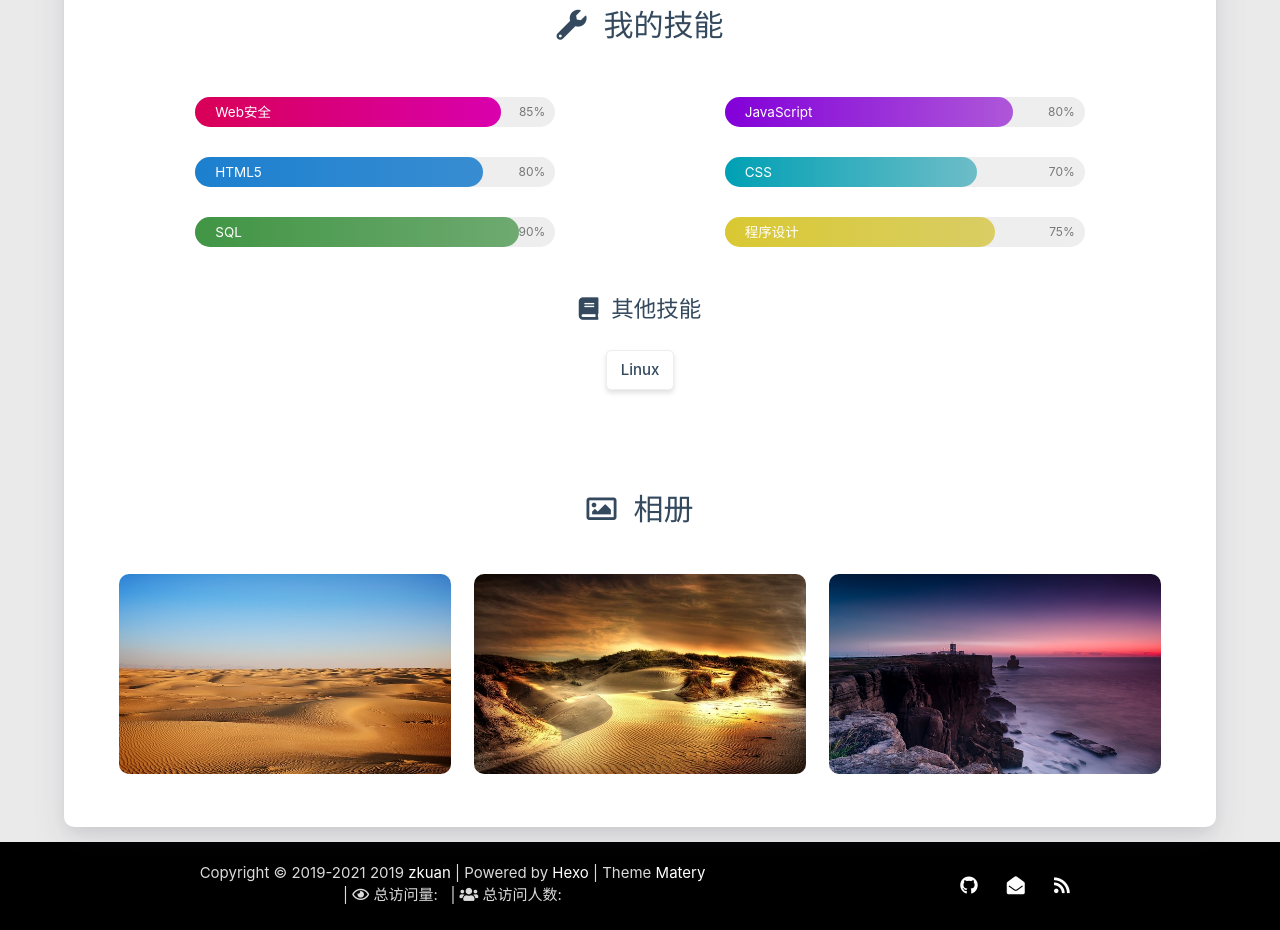
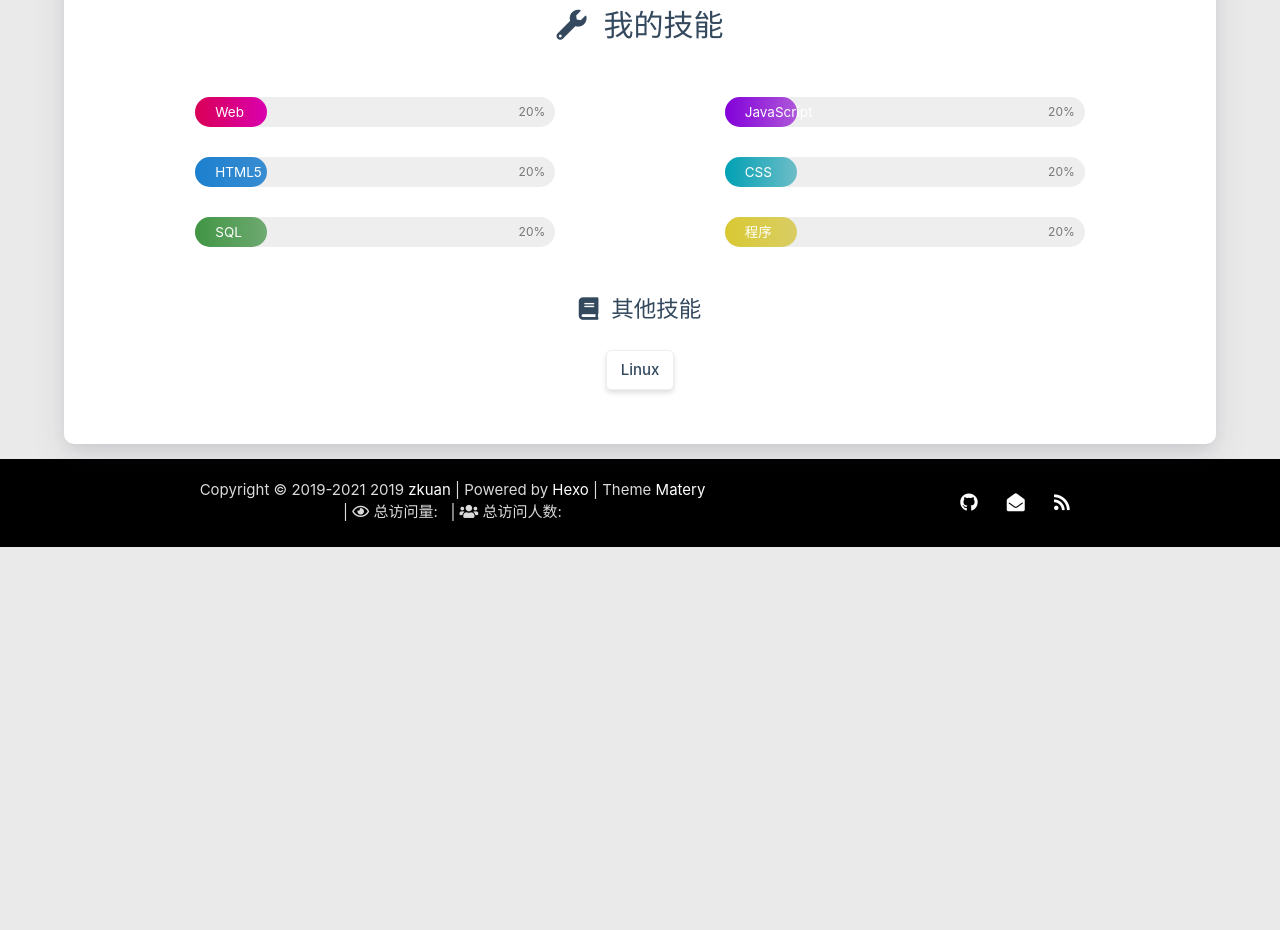
Before and after one commit to 0x95cn/WhoisZkuan.github.io.bak, a plain HTML site: page about/index.html in a window 1280 px wide. Shown: the part 1398-2328 px from the top of the page. After the commit the page ends 1945 px from the top, so only its background shows below. Drawn offline with Linux system fonts and the light colour scheme; some packages are replaced by stand-ins of ours; no server answers; a script that the page names is missing.

Commit message:
Site updated: 2021-08-14 12:36:12

```diff
--- a/about/index.html
+++ b/about/index.html
@@ -551,10 +551,10 @@
         <div class="col s12 m6 l6" data-aos="fade-up">
             <div class="skillbar">
                 <div class="skillbar-title"
-                     style="background: linear-gradient(to right, #FF0066 0%, #FF00CC 100%); width: 85%">
+                     style="background: linear-gradient(to right, #FF0066 0%, #FF00CC 100%); width: 20%">
                     <span>Web安全</span>
                 </div>
-                <div class="skill-bar-percent">85%</div>
+                <div class="skill-bar-percent">20%</div>
             </div>
         </div>
 
@@ -562,10 +562,10 @@
         <div class="col s12 m6 l6" data-aos="fade-up">
             <div class="skillbar">
                 <div class="skillbar-title"
-                     style="background: linear-gradient(to right, #9900FF 0%, #CC66FF 100%); width: 80%">
+                     style="background: linear-gradient(to right, #9900FF 0%, #CC66FF 100%); width: 20%">
                     <span>JavaScript</span>
                 </div>
-                <div class="skill-bar-percent">80%</div>
+                <div class="skill-bar-percent">20%</div>
             </div>
         </div>
 
@@ -573,10 +573,10 @@
         <div class="col s12 m6 l6" data-aos="fade-up">
             <div class="skillbar">
                 <div class="skillbar-title"
-                     style="background: linear-gradient(to right, #2196F3 0%, #42A5F5 100%); width: 80%">
+                     style="background: linear-gradient(to right, #2196F3 0%, #42A5F5 100%); width: 20%">
                     <span>HTML5</span>
                 </div>
-                <div class="skill-bar-percent">80%</div>
+                <div class="skill-bar-percent">20%</div>
             </div>
         </div>
 
@@ -584,10 +584,10 @@
         <div class="col s12 m6 l6" data-aos="fade-up">
             <div class="skillbar">
                 <div class="skillbar-title"
-                     style="background: linear-gradient(to right, #00BCD4 0%, #80DEEA 100%); width: 70%">
+                     style="background: linear-gradient(to right, #00BCD4 0%, #80DEEA 100%); width: 20%">
                     <span>CSS</span>
                 </div>
-                <div class="skill-bar-percent">70%</div>
+                <div class="skill-bar-percent">20%</div>
             </div>
         </div>
 
@@ -595,10 +595,10 @@
         <div class="col s12 m6 l6" data-aos="fade-up">
             <div class="skillbar">
                 <div class="skillbar-title"
-                     style="background: linear-gradient(to right, #4CAF50 0%, #81C784 100%); width: 90%">
+                     style="background: linear-gradient(to right, #4CAF50 0%, #81C784 100%); width: 20%">
                     <span>SQL</span>
                 </div>
-                <div class="skill-bar-percent">90%</div>
+                <div class="skill-bar-percent">20%</div>
             </div>
         </div>
 
@@ -606,10 +606,10 @@
         <div class="col s12 m6 l6" data-aos="fade-up">
             <div class="skillbar">
                 <div class="skillbar-title"
-                     style="background: linear-gradient(to right, #FFEB3B 0%, #FFF176 100%); width: 75%">
+                     style="background: linear-gradient(to right, #FFEB3B 0%, #FFF176 100%); width: 20%">
                     <span>程序设计</span>
                 </div>
-                <div class="skill-bar-percent">75%</div>
+                <div class="skill-bar-percent">20%</div>
             </div>
         </div>
 
@@ -638,48 +638,6 @@
 </div>
 
 
-
-
-
-<div id="myGallery" class="my-gallery">
-    <div class="title center-align" data-aos="zoom-in-up">
-        <i class="far fa-image"></i>&nbsp;&nbsp;相册
-    </div>
-    <div class="row">
-
-
-        <div class="photo col s12 m6 l4" data-aos="fade-up">
-            <div class="img-item" data-src="/medias/featureimages/0.jpg">
-                <img src="/medias/featureimages/0.jpg" class="responsive-img">
-            </div>
-        </div>
-
-        <div class="photo col s12 m6 l4" data-aos="fade-up">
-            <div class="img-item" data-src="/medias/featureimages/1.jpg">
-                <img src="/medias/featureimages/1.jpg" class="responsive-img">
-            </div>
-        </div>
-
-        <div class="photo col s12 m6 l4" data-aos="fade-up">
-            <div class="img-item" data-src="/medias/featureimages/2.jpg">
-                <img src="/medias/featureimages/2.jpg" class="responsive-img">
-            </div>
-        </div>
-
-
-    </div>
-</div>
-
-<script>
-    $(function () {
-        let animateClass = 'animated pulse';
-        $('#myGallery .photo').hover(function () {
-            $(this).addClass(animateClass);
-        }, function () {
-            $(this).removeClass(animateClass);
-        });
-    });
-</script>
 
 
 
```
